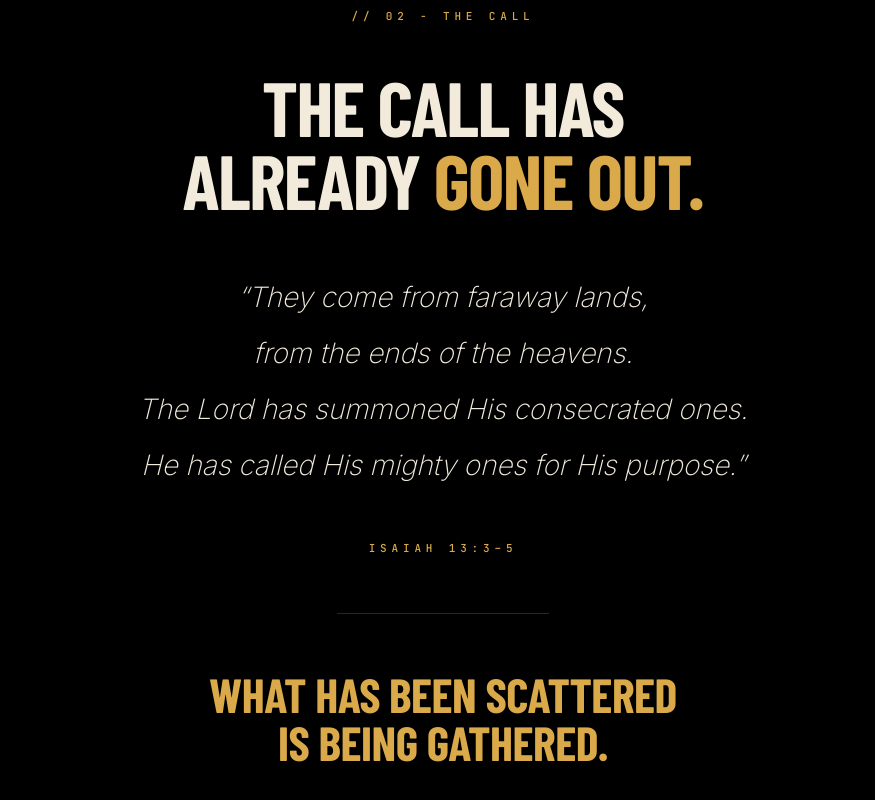
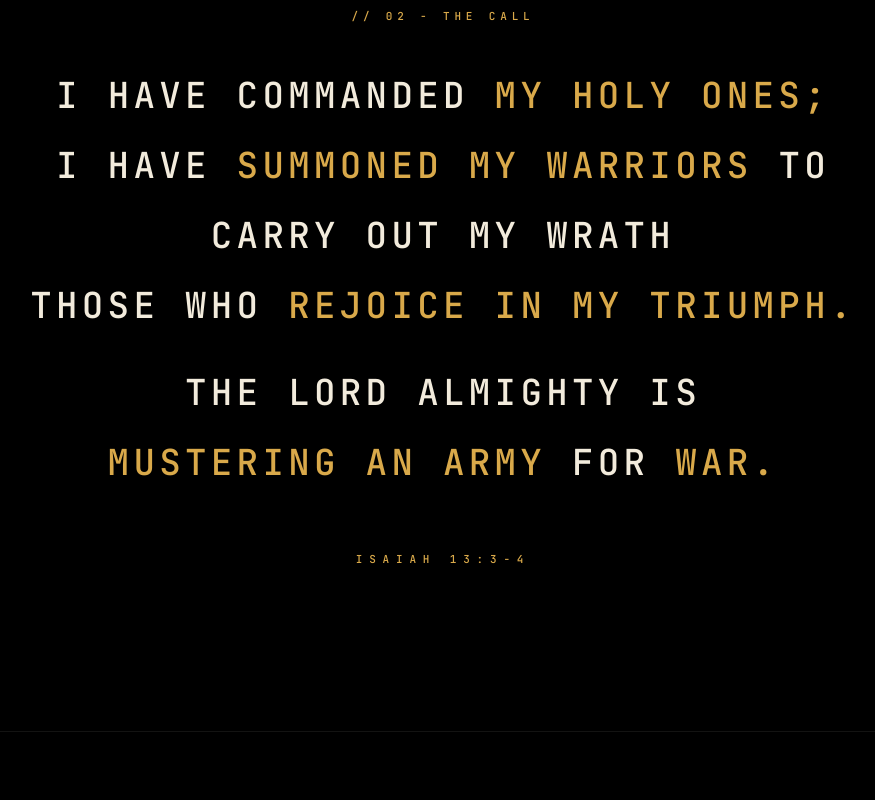
Before and after one commit to rfox0629/theLordsarmy, a plain HTML site: page lords-army.html in a window 1280 px wide. Shown: the part 1620-2420 px from the top of the page, without its empty margins (197-1072 px from the left). Drawn offline with nearby package versions, Linux system fonts and the light colour scheme; a web font is replaced by a local one.

Commit message:
Update Isaiah call section

```diff
--- a/lords-army.html
+++ b/lords-army.html
@@ -619,55 +619,32 @@ a { color: inherit; text-decoration: none; }
   margin: 0 auto;
   background: #000000;
 }
-.call-inner { max-width: 820px; margin: 0 auto; }
-.call-headline {
-  font-family: var(--display);
-  font-weight: 800;
-  font-size: clamp(44px, 6vw, 84px);
-  line-height: 0.95;
-  letter-spacing: -0.02em;
-  color: var(--text);
-  text-transform: uppercase;
-  margin-bottom: 60px;
-}
-.call-headline .gold { color: var(--gold); }
+.call-inner { max-width: 1120px; margin: 0 auto; }
 .call-verse {
   display: flex;
   flex-direction: column;
-  gap: 14px;
-  margin-bottom: 48px;
+  gap: 18px;
+  margin-bottom: 56px;
 }
 .call-verse-line {
-  font-family: var(--body);
-  font-weight: 200;
-  font-style: italic;
-  font-size: clamp(20px, 2.2vw, 28px);
-  line-height: 1.5;
+  font-family: var(--mono);
+  font-weight: 500;
+  font-size: clamp(22px, 2.8vw, 40px);
+  line-height: 1.45;
   color: var(--text);
-  letter-spacing: -0.005em;
+  letter-spacing: 0.12em;
+  text-transform: uppercase;
 }
+.call-verse-line .gold { color: var(--gold); }
+.call-verse-line.call-verse-break { margin-top: 18px; }
 .call-ref {
   font-family: var(--mono);
   font-weight: 500;
   font-size: 11px;
-  letter-spacing: 0.44em;
+  letter-spacing: 0.62em;
   color: var(--gold);
   text-transform: uppercase;
-  margin-bottom: 56px;
-  padding-bottom: 56px;
-  border-bottom: 1px solid var(--gold-soft);
   display: inline-block;
-  padding-left: 32px;
-  padding-right: 32px;
-}
-.call-close {
-  font-family: var(--display);
-  font-weight: 700;
-  font-size: clamp(28px, 3.8vw, 48px);
-  line-height: 1;
-  letter-spacing: -0.01em;
-  color: var(--gold);
-  text-transform: uppercase;
 }
 
 /* ============ GAP ============ */
@@ -1115,19 +1092,15 @@ a { color: inherit; text-decoration: none; }
 <section class="call-section" id="call">
   <div class="call-inner">
     <div class="eyebrow reveal" style="margin-bottom: 44px;">// 02 - The Call</div>
-    <h2 class="call-headline reveal">
-      The Call Has<br/>Already <span class="gold">Gone Out.</span>
-    </h2>
     <div class="call-verse reveal">
-      <p class="call-verse-line">&ldquo;They come from faraway lands,</p>
-      <p class="call-verse-line">from the ends of the heavens.</p>
-      <p class="call-verse-line">The Lord has summoned His consecrated ones.</p>
-      <p class="call-verse-line">He has called His mighty ones for His purpose.&rdquo;</p>
+      <p class="call-verse-line">I Have Commanded <span class="gold">My Holy Ones;</span></p>
+      <p class="call-verse-line">I Have <span class="gold">Summoned My Warriors</span> to</p>
+      <p class="call-verse-line">Carry Out My Wrath</p>
+      <p class="call-verse-line">Those Who <span class="gold">Rejoice in My Triumph.</span></p>
+      <p class="call-verse-line call-verse-break">The Lord Almighty Is</p>
+      <p class="call-verse-line"><span class="gold">Mustering an Army</span> for <span class="gold">War.</span></p>
     </div>
-    <div class="call-ref reveal">Isaiah 13:3&ndash;5</div>
-    <p class="call-close reveal">
-      What has been scattered<br/>is being gathered.
-    </p>
+    <div class="call-ref reveal">Isaiah 13:3-4</div>
   </div>
 </section>
 
```
Also changed, not shown: index.html (+19 -46 lines).
